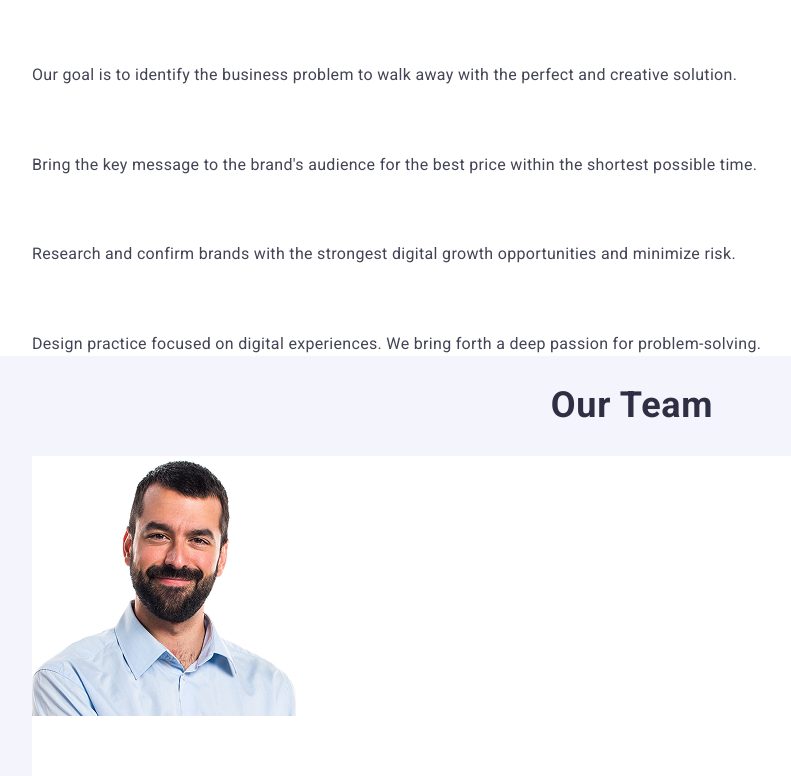
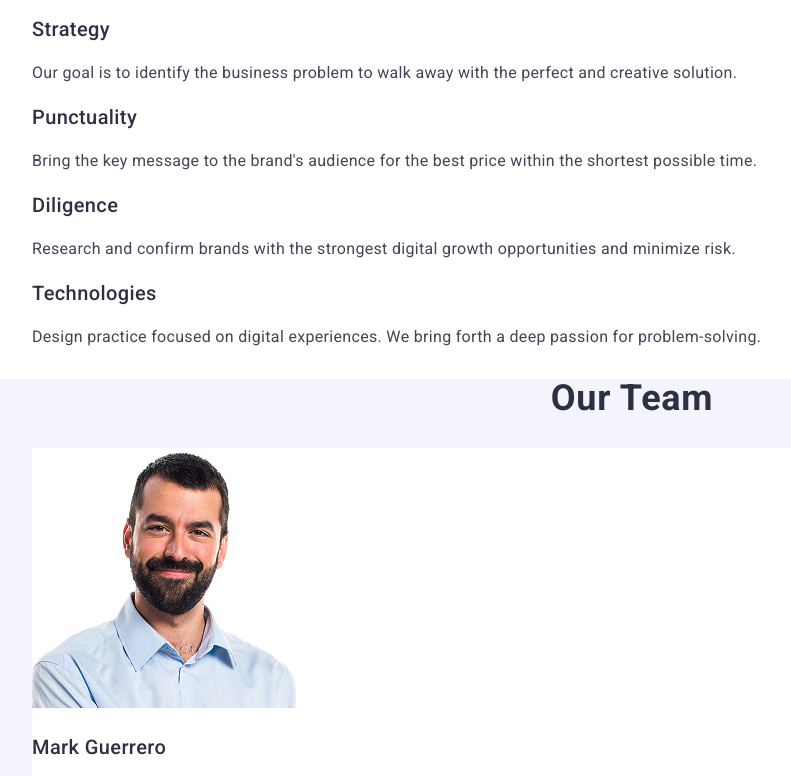
Before and after one commit to Liska-iriska/goit-markup-hw-02, a plain HTML site: page index.html in a window 1280 px wide. Shown: the part 418-1194 px from the top of the page, without its empty margins (8-799 px from the left). Drawn offline with nearby package versions, Linux system fonts and the light colour scheme.

Commit message:
Fix errors 2

```diff
--- a/css/style.css
+++ b/css/style.css
@@ -3,7 +3,8 @@ body {
     background-color: #f4f4fd;
     font-size: 16px;
     line-height: 1.5;
-    color: #FFFFFF;
+    color: #434455;
+    background-color: #FFFFFF;
 }
 
 .header {
@@ -34,13 +35,16 @@ body {
 
 }
 
+.address {
+    font-style: normal;
+}
 
 .address-list {
     font-weight: 400;
     font-size: 16px;
     line-height: 1.5;
     letter-spacing: 0.02em;
-    font-style: normal
+    font-style: normal;
 }
 
 .address-list-link {
--- a/index.html
+++ b/index.html
@@ -49,28 +49,28 @@
       <h2 id="disappear">About us</h2>
       <ul class="about-us-list">
         <li class="about-us-list-p">
-          <h3 class=".header-three">Strategy</h3>
+          <h3 class="header-three">Strategy</h3>
           <p class="about-us-p">
             Our goal is to identify the business problem to walk away with the
             perfect and creative solution.
           </p>
         </li>
         <li class="about-us-list-p">
-          <h3 class=".header-three">Punctuality</h3>
+          <h3 class="header-three">Punctuality</h3>
           <p class="about-us-p">
             Bring the key message to the brand's audience for the best price
             within the shortest possible time.
           </p>
         </li>
         <li class="about-us-list-p">
-          <h3 class=".header-three">Diligence</h3>
+          <h3 class="header-three">Diligence</h3>
           <p class="about-us-p">
             Research and confirm brands with the strongest digital growth
             opportunities and minimize risk.
           </p>
         </li>
         <li class="about-us-list-p">
-          <h3 class=".header-three">Technologies</h3>
+          <h3 class="header-three">Technologies</h3>
           <p class="about-us-p">
             Design practice focused on digital experiences. We bring forth a
             deep passion for problem-solving.
@@ -86,22 +86,22 @@
       <ul class="team-member">
         <li class="team-member-field">
           <img src="./images/img.jpg" width="264" alt="member photo 1">
-          <h3 class=".header-three">Mark Guerrero</h3>
+          <h3 class="header-three">Mark Guerrero</h3>
           <p class="our-team-p">Product Designer</p>
         </li>
         <li class="team-member-field">
           <img src="./images/img-1.jpg" width="264" alt="member photo 2">
-          <h3 class=".header-three">Tom Ford</h3>
+          <h3 class="header-three">Tom Ford</h3>
           <p class="our-team-p">Frontend Developer</p>
         </li>
         <li class="team-member-field">
           <img src="./images/img-2.jpg" width="264" alt="member photo 3">
-          <h3 class=".header-three">Camila Garcia</h3>
+          <h3 class="header-three">Camila Garcia</h3>
           <p class="our-team-p">Marketing</p>
         </li>
         <li class="team-member-field">
           <img src="./images/img-3.jpg" width="264" alt="member photo 4">
-          <h3 class=".header-three">Daniel Wilson</h3>
+          <h3 class="header-three">Daniel Wilson</h3>
           <p class="our-team-p">UI Designer</p>
         </li>
       </ul>
```
